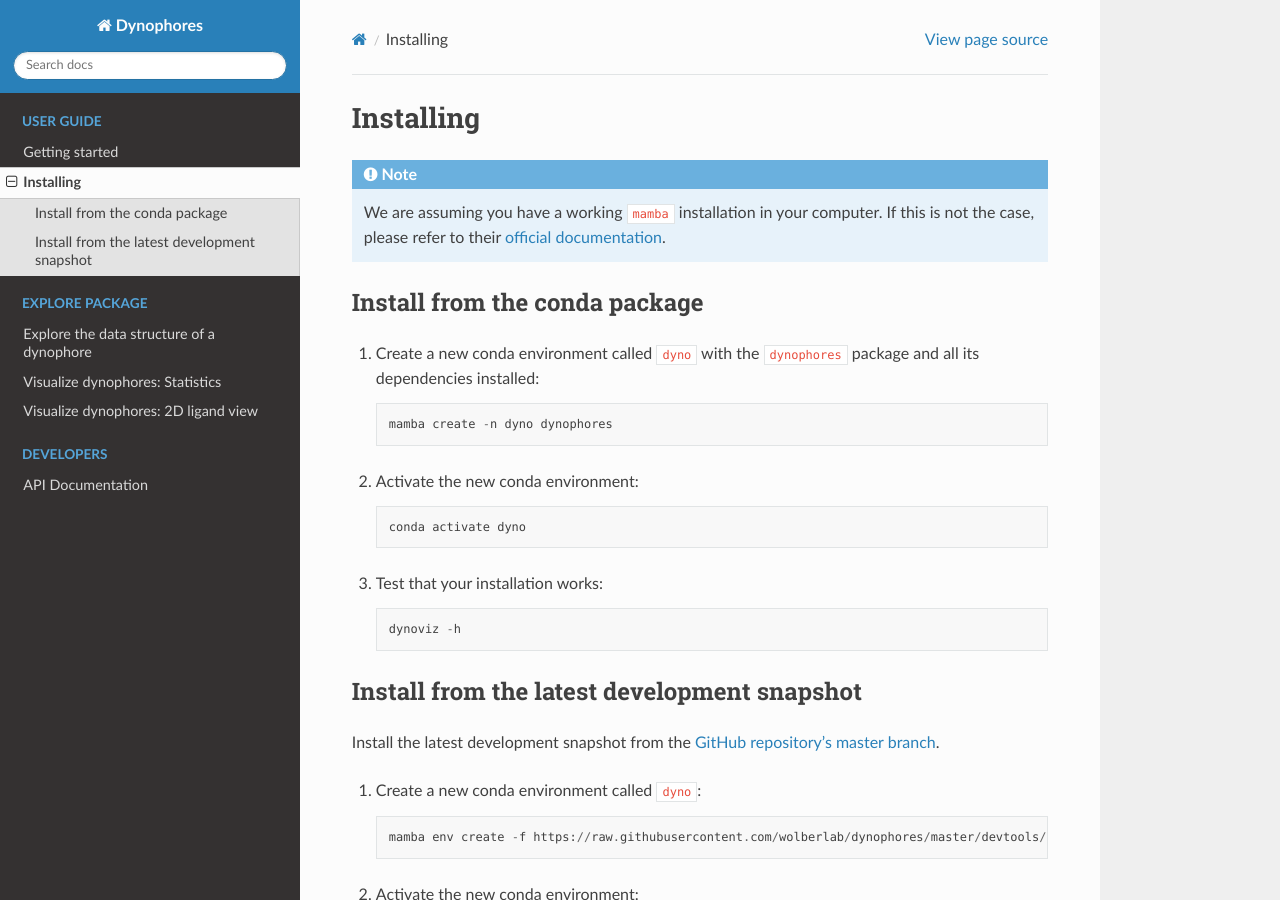
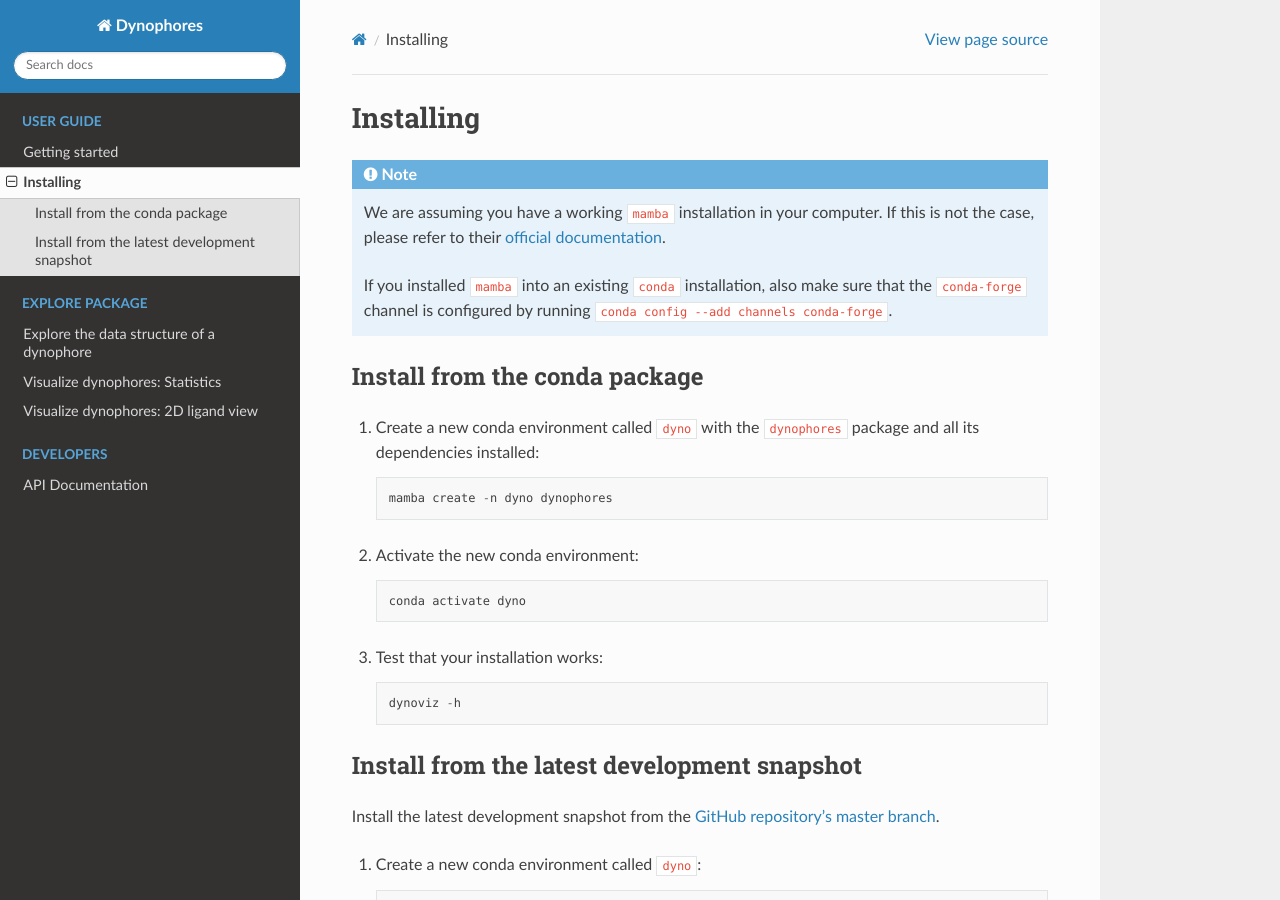
Before and after one commit to wolberlab/dynophores, a Sphinx documentation site: the page built from docs/installing.rst, in a window 1280 px wide and 900 px high. Built offline with Sphinx 7.4.7 and the Read the Docs theme 2.0.0, drawn with Linux system fonts in a browser that asks for light colours; pages that are not in the unit, such as notebooks, are missing from menus; the version number could not be read and is left out.

Commit message:
Update install details with conda-forge channel

```diff
--- a/docs/installing.rst
+++ b/docs/installing.rst
@@ -5,6 +5,8 @@ Installing
 
     We are assuming you have a working ``mamba`` installation in your computer.
     If this is not the case, please refer to their `official documentation <https://mamba.readthedocs.io/en/latest/installation.html#mamba>`_.
+
+    If you installed ``mamba`` into an existing ``conda`` installation, also make sure that the ``conda-forge`` channel is configured by running ``conda config --add channels conda-forge``.
 
 
 Install from the conda package
```
